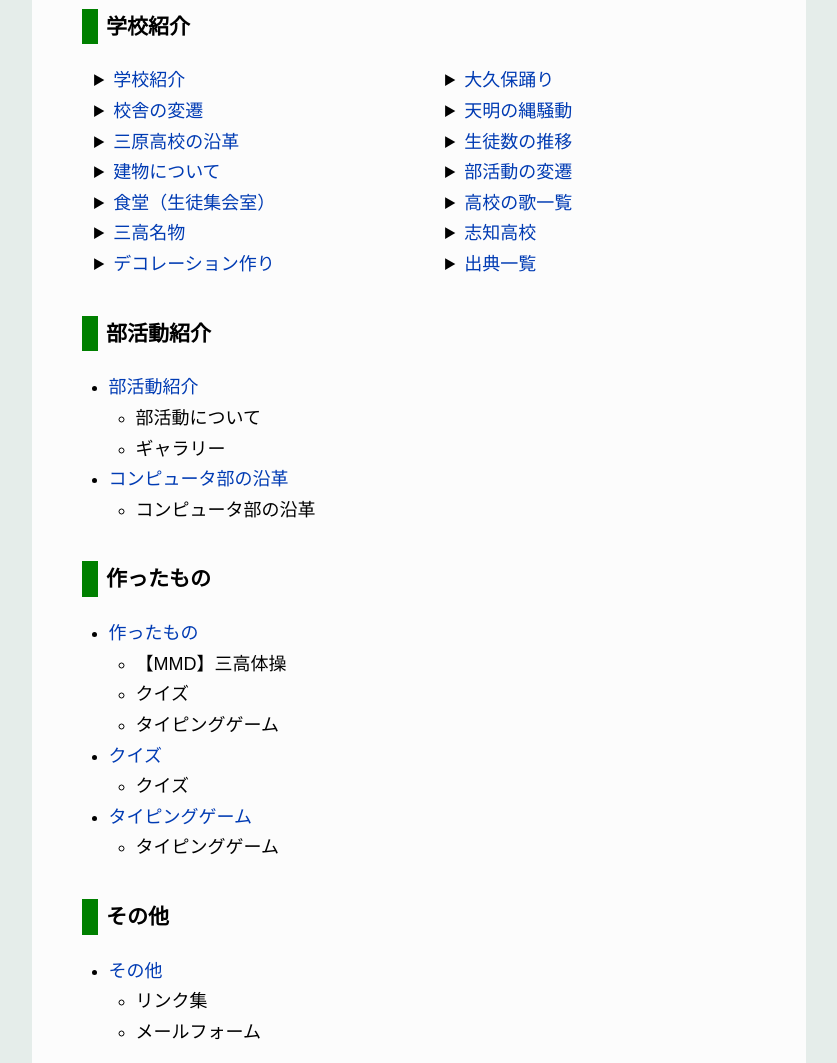
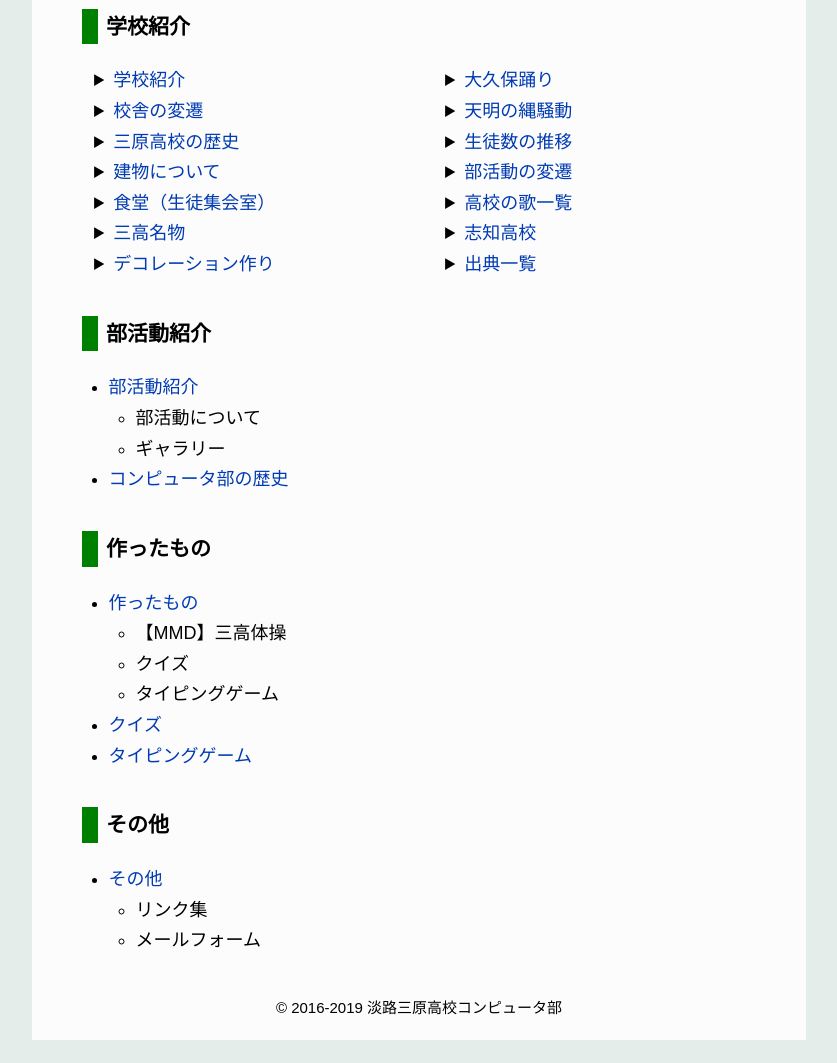
Before and after one commit to miharacomclub/miharacomclub.github.io, a plain HTML site: page sitemap.html in a window 1280 px wide. Shown: the part 380-1443 px from the top of the page, without its empty margins (221-1058 px from the left). After the commit the page ends 1420 px from the top, so only its background shows below. Drawn offline with Linux system fonts and the light colour scheme.

Commit message:
Update sitemap.html

```diff
--- a/sitemap.html
+++ b/sitemap.html
@@ -69,10 +69,10 @@ ul.sxs ul {
 		<li>
 			<details>
 				<summary>
-					<a href="/school/history">三原高校の沿革</a>
+					<a href="/school/history">三原高校の歴史</a>
 				</summary>
 				<ul>
-					<li>三原高校の沿革
+					<li>三原高校の歴史
 					<li>教員の懲戒処分について
 					<li>生徒会長追悼植樹
 				</ul>
@@ -223,10 +223,7 @@ ul.sxs ul {
 				<li>ギャラリー
 			</ul>
 		<li>
-			<a href="/club/history">コンピュータ部の沿革</a>
-			<ul>
-				<li>コンピュータ部の沿革
-			</ul>
+			<a href="/club/history">コンピュータ部の歴史</a>
 	</ul>
 </section>
 <section>
@@ -241,14 +238,8 @@ ul.sxs ul {
 			</ul>
 		<li>
 			<a href="/club/quiz">クイズ</a>
-			<ul>
-				<li>クイズ
-			</ul>
 		<li>
 			<a href="/club/typing">タイピングゲーム</a>
-			<ul>
-				<li>タイピングゲーム
-			</ul>
 	</ul>
 </section>
 <section>
```
